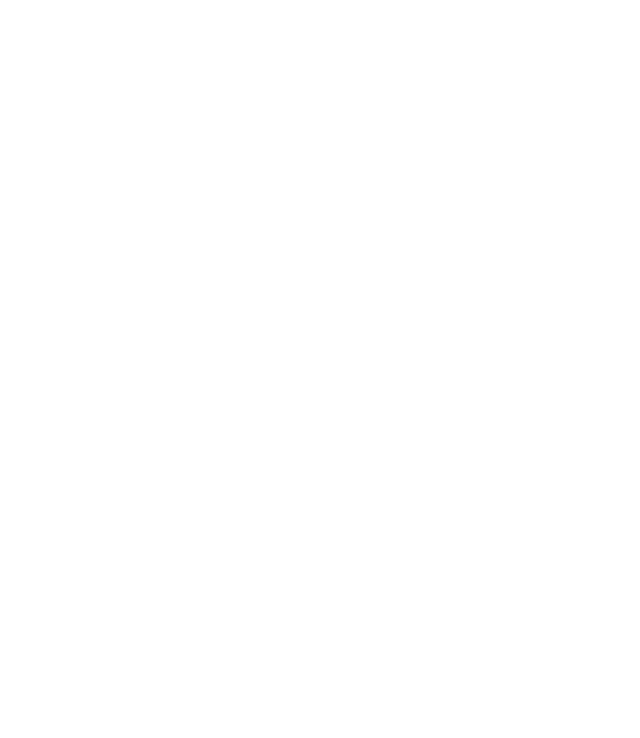
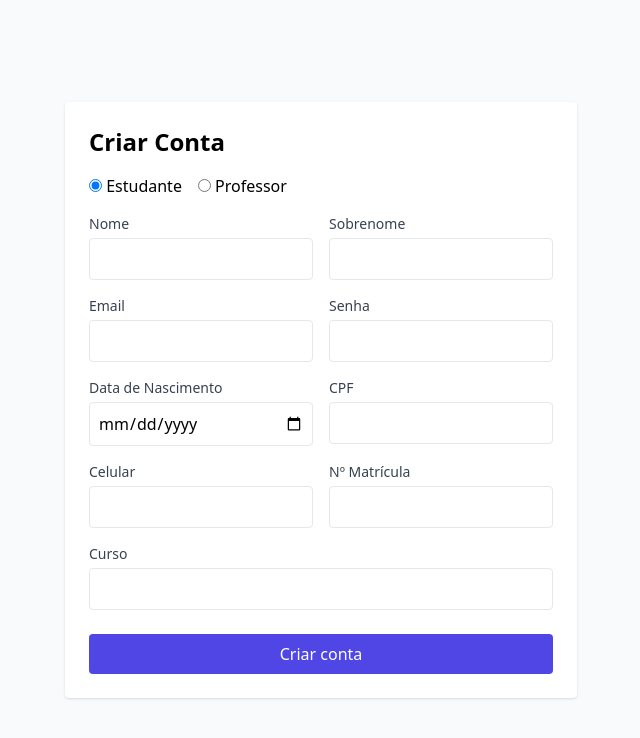
Before and after one commit to MiraProfissional/tcc-frontend, a React (Vite) app: page /register in a window 1280 px wide. Before the commit this address had no page. Shown: the top 738 px of the page, without its empty margins (319-959 px from the left). Built offline with nearby package versions, Linux system fonts and the light colour scheme.

Commit message:
✨ feat: add registration page (student/teacher) with RHF + Yup

```diff
--- /dev/null
+++ b/src/pages/Register.tsx
@@ -0,0 +1,166 @@
+import React from 'react'
+import { useForm } from 'react-hook-form'
+import { yupResolver } from '@hookform/resolvers/yup'
+import * as yup from 'yup'
+import { useNavigate } from 'react-router-dom'
+import api from '../utils/Services/api'
+import toast from 'react-hot-toast'
+
+// RegisterForm type is inferred from the schema below
+
+const passwordRegex = /^(?=.*[A-Za-z])(?=.*\d)(?=.*[@$!%*#?&])[A-Za-z\d@$!%*#?&]{8,}$/
+
+const schema = yup.object({
+  userRole: yup.string().oneOf(['STUDENT', 'TEACHER']).required(),
+  firstName: yup.string().required('Nome é obrigatório'),
+  lastName: yup.string().required('Sobrenome é obrigatório'),
+  email: yup.string().email('Email inválido').required('Email é obrigatório'),
+  password: yup.string().matches(passwordRegex, {
+    message: 'Minimum eight characters, at least one letter, one number and one special character',
+  }).required('Senha é obrigatória'),
+  dateBirth: yup.string().required('Data de nascimento é obrigatória'),
+  cpf: yup.string().required('CPF é obrigatório'),
+  cellphone: yup.string().required('Celular é obrigatório'),
+  registrationNumber: yup.string().required('Número de matrícula é obrigatório'),
+  course: yup.string().when('userRole', {
+    is: (val: unknown) => val === 'STUDENT',
+    then: (schema) => schema.required('Curso é obrigatório para estudantes'),
+    otherwise: (schema) => schema.notRequired(),
+  }),
+})
+
+const Register: React.FC = () => {
+  const navigate = useNavigate()
+  const { register, handleSubmit, formState: { errors, isSubmitting }, watch } = useForm({
+    resolver: yupResolver(schema),
+    defaultValues: { userRole: 'STUDENT' },
+  })
+
+  const userRole = watch('userRole')
+
+  async function onSubmit(data: Record<string, unknown>) {
+    try {
+      // preparar body
+      const firstName = String(data.firstName)
+      const lastName = String(data.lastName)
+      const email = String(data.email)
+      const password = String(data.password)
+      const dateBirthRaw = String(data.dateBirth)
+      const cpf = String(data.cpf)
+      const cellphone = String(data.cellphone)
+      const registrationNumber = Number(data.registrationNumber)
+      const userRole = String(data.userRole) as 'STUDENT' | 'TEACHER'
+
+      const body: Record<string, unknown> = {
+        firstName,
+        lastName,
+        email,
+        password,
+        dateBirth: new Date(dateBirthRaw).toISOString(),
+        cpf,
+        cellphone,
+        registrationNumber,
+        userRole,
+      }
+      if (userRole === 'STUDENT') body['course'] = String(data.course ?? '')
+
+      // Assumo endpoints separados para cada tipo; ajuste se necessário
+      const endpoint = data.userRole === 'STUDENT' ? '/auth/sign-up/student' : '/auth/sign-up/teacher'
+
+      await api.post(endpoint, body)
+      toast.success('Conta criada com sucesso')
+      navigate('/')
+    } catch (err: unknown) {
+      let message: string | undefined
+      if (typeof err === 'object' && err !== null) {
+        const e = err as Record<string, unknown>
+        const resp = e['response'] as Record<string, unknown> | undefined
+        const d = resp?.['data'] as Record<string, unknown> | undefined
+        if (d && typeof d['message'] === 'string') message = d['message'] as string
+      }
+      if (!message && err instanceof Error) message = err.message
+      toast.error(message || 'Erro ao criar conta')
+    }
+  }
+
+  return (
+    <div className="min-h-screen flex items-center justify-center bg-gray-50">
+      <form onSubmit={handleSubmit(onSubmit)} className="w-full max-w-lg bg-white p-6 rounded shadow">
+        <h2 className="text-2xl font-semibold mb-4">Criar Conta</h2>
+
+        <div className="mb-4">
+          <label className="mr-4">
+            <input {...register('userRole')} type="radio" value="STUDENT" defaultChecked />{' '}
+            Estudante
+          </label>
+          <label>
+            <input {...register('userRole')} type="radio" value="TEACHER" />{' '}
+            Professor
+          </label>
+        </div>
+
+        <div className="grid grid-cols-2 gap-4">
+          <div>
+            <label className="block mb-1 text-sm text-gray-700">Nome</label>
+            <input {...register('firstName')} className="w-full p-2 border rounded" />
+            {errors.firstName && <p className="text-sm text-red-600">{errors.firstName.message}</p>}
+          </div>
+          <div>
+            <label className="block mb-1 text-sm text-gray-700">Sobrenome</label>
+            <input {...register('lastName')} className="w-full p-2 border rounded" />
+            {errors.lastName && <p className="text-sm text-red-600">{errors.lastName.message}</p>}
+          </div>
+
+          <div>
+            <label className="block mb-1 text-sm text-gray-700">Email</label>
+            <input {...register('email')} type="email" className="w-full p-2 border rounded" />
+            {errors.email && <p className="text-sm text-red-600">{errors.email.message}</p>}
+          </div>
+          <div>
+            <label className="block mb-1 text-sm text-gray-700">Senha</label>
+            <input {...register('password')} type="password" className="w-full p-2 border rounded" />
+            {errors.password && <p className="text-sm text-red-600">{errors.password.message}</p>}
+          </div>
+
+          <div>
+            <label className="block mb-1 text-sm text-gray-700">Data de Nascimento</label>
+            <input {...register('dateBirth')} type="date" className="w-full p-2 border rounded" />
+            {errors.dateBirth && <p className="text-sm text-red-600">{errors.dateBirth.message}</p>}
+          </div>
+          <div>
+            <label className="block mb-1 text-sm text-gray-700">CPF</label>
+            <input {...register('cpf')} className="w-full p-2 border rounded" />
+            {errors.cpf && <p className="text-sm text-red-600">{errors.cpf.message}</p>}
+          </div>
+
+          <div>
+            <label className="block mb-1 text-sm text-gray-700">Celular</label>
+            <input {...register('cellphone')} className="w-full p-2 border rounded" />
+            {errors.cellphone && <p className="text-sm text-red-600">{errors.cellphone.message}</p>}
+          </div>
+          <div>
+            <label className="block mb-1 text-sm text-gray-700">Nº Matrícula</label>
+            <input {...register('registrationNumber')} className="w-full p-2 border rounded" />
+            {errors.registrationNumber && <p className="text-sm text-red-600">{errors.registrationNumber.message}</p>}
+          </div>
+
+          {userRole === 'STUDENT' && (
+            <div className="col-span-2">
+              <label className="block mb-1 text-sm text-gray-700">Curso</label>
+              <input {...register('course')} className="w-full p-2 border rounded" />
+              {errors.course && <p className="text-sm text-red-600">{errors.course.message}</p>}
+            </div>
+          )}
+        </div>
+
+        <div className="mt-6">
+          <button type="submit" disabled={isSubmitting} className="w-full bg-indigo-600 text-white py-2 rounded hover:bg-indigo-700 disabled:opacity-60">
+            {isSubmitting ? 'Criando...' : 'Criar conta'}
+          </button>
+        </div>
+      </form>
+    </div>
+  )
+}
+
+export default Register
--- a/src/router/AppRouter.tsx
+++ b/src/router/AppRouter.tsx
@@ -1,5 +1,6 @@
 import { Route, BrowserRouter, Routes } from "react-router-dom";
 import Login from "../pages/Login";
+import Register from "../pages/Register";
 import HomePage from "../pages/HomePage";
 import ProtectedRoute from "../utils/Guards/AuthGuard";
 
@@ -7,7 +8,8 @@ export default function AppRouter() {
   return (
     <BrowserRouter>
       <Routes>
-        <Route path="/" element={<Login />} />
+  <Route path="/" element={<Login />} />
+  <Route path="/register" element={<Register />} />
         <Route path="/home" element={
           <ProtectedRoute>
             <HomePage />
```
